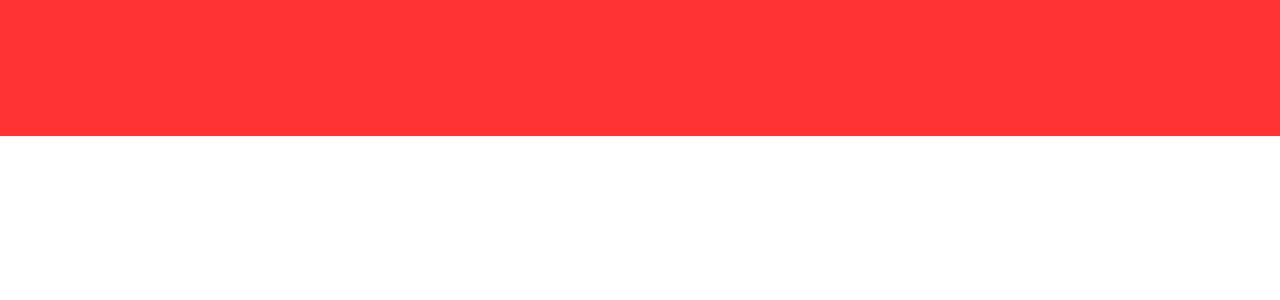
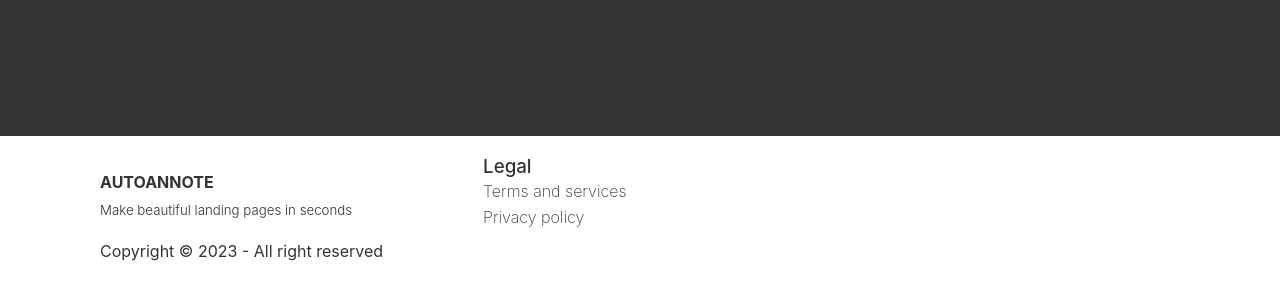
Before and after one commit to SubhashKhambampati/AutoAnnote-App, a React (Create React App) app in the folder auto-annote/: page /projects in a window 1280 px wide. Shown: the part 1254-1554 px from the top of the page. Before the commit the page ends 1390 px from the top, so only its background shows below. Built offline with nearby package versions, Linux system fonts and the light colour scheme.

Commit message:
footer added

```diff
--- a/auto-annote/src/App.js
+++ b/auto-annote/src/App.js
@@ -9,7 +9,7 @@ import Section from './components1/Section.js';
 
 import {BrowserRouter as Router, Routes, Route} from 'react-router-dom';
 import Projects from './components/Projects.js'
-import Footer from './components/Footer.js';
+import Footer from './components1/Footer.js';
 
 
 function App() {
@@ -28,11 +28,12 @@ function App() {
           {/* <Route path="/projects" element={<Projects />} /> */}
 
         {/* </Routes>
-      </Router> */} */}
+      </Router> */} */
 
       <Header />
       <Home />
       <Section />
+      <Footer />
 
 
 
--- /dev/null
+++ b/auto-annote/src/components1/Footer.js
@@ -0,0 +1,146 @@
+import React from 'react'
+import styled from 'styled-components'
+
+function Footer() {
+
+
+
+    return (
+    <Container>
+
+        <Section1>
+
+
+                    <h1><span>AutoAnnote</span></h1>
+                    <h5><span>Make beautiful landing pages in seconds</span></h5>
+                    <p><span>Copyright © 2023 - All right reserved</span></p>
+
+
+
+
+        </Section1>
+
+        <Section2>
+            <h3><span>Legal</span></h3>
+            <h4><span>Terms and services</span></h4>
+            <h4><span>Privacy policy</span></h4>
+        </Section2>
+
+
+
+
+
+    </Container>
+  )
+}
+
+export default Footer
+
+const Container = styled.div`
+
+width:100%;
+
+height:200px;
+
+background:white;
+
+display:flex;
+flex-direction:row;
+
+
+
+
+
+`
+const Section1 = styled.div`
+
+
+color:white;
+display:flex;
+flex-direction:column;
+flex:1;
+
+height:1px;
+
+
+margin-left:100px;
+
+
+
+
+
+        h1{
+
+
+
+            span{
+
+                font-size:16px;
+                font-weight:bold;
+                text-transform:uppercase;
+                color:black;
+
+
+
+
+
+            }
+
+        }
+        h5{
+
+
+            span{
+
+                color:black;
+                font-weight:300;
+
+
+            }
+
+        }
+        p{
+
+
+            span{
+
+                color:black;
+                white-space:nowrap;
+
+
+            }
+
+
+}
+
+`
+const Section2 = styled.div`
+
+height:5px;
+
+position:relative;
+
+margin-left:100px;
+
+h3{
+    span{
+
+        color:black;
+        font-weight:500;
+
+
+    }
+}
+
+h4{
+    span{
+
+        color:black;
+        font-weight:200;
+
+    }
+}
+
+
+
+`
--- a/auto-annote/src/components1/Section.js
+++ b/auto-annote/src/components1/Section.js
@@ -16,7 +16,7 @@ export default Section
 
 const Container = styled.div`
 
-background:red;
+background:black;
 
 
 
```
